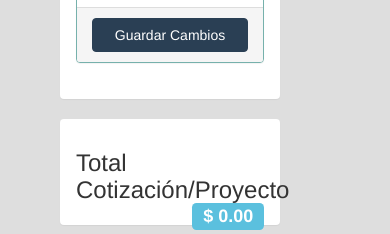
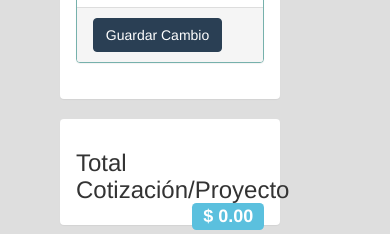
Before and after one commit to esteban1234/admin-tareas, a PHP site: page /vistas/Opcotizacion.php in a window 390 px wide, after a click that opens the changed part. Shown: the part 1236-1470 px from the top of the page. Run offline with PHP 8.4, Linux system fonts and the light colour scheme.

Commit message:
UPDATE V1.6.5.1

```diff
--- a/vistas/Opcotizacion.php
+++ b/vistas/Opcotizacion.php
@@ -325,7 +325,7 @@
             </div>
           </div><br>
           <div class="row">
-             <div class="col-md-9">
+             <div class="col-sm-12 col-md-12 col-lg-9">
                 <div class="group design-interno">
                   <label for="esInterno" class="">Tiene Subtarea</label>
                   <input type="checkbox" name="esInterno" id="esInterno" data-toggle="toggle" data-on="<i class='fa fa-check-square-o'></i>" data-off="<i class='glyphicon fa fa-times'></i>"  data-onstyle="primary" value='1'>
@@ -342,8 +342,10 @@
 
         <div class="panel-footer">
           <div class="row">
-            <div class="col-md-2">
-              <input type="button" class="btn btn-primary btn-color" value="Guardar Cambios" id="btncrear">
+            <div class="col-md-4">
+              <div class="group pull-left">
+                <button class="btn btn-primary btn-color">Guardar Cambio</button>
+              </div>
             </div>
           </div>
         </div>
@@ -364,7 +366,7 @@
   <div class="panel panel-back-color">
     <div class="panel-heading">
       <h3>Precio de Venta
-        <span class="col-md-2 pull-right">
+        <span class="col-sm-4 col-md-3 col-lg-2 pull-right">
           <!-- <label for="basic-url">Your vanity URL</label> -->
           <div class="input-group">
             <span class="input-group-addon" id="basic-addon3">$</span>
```
